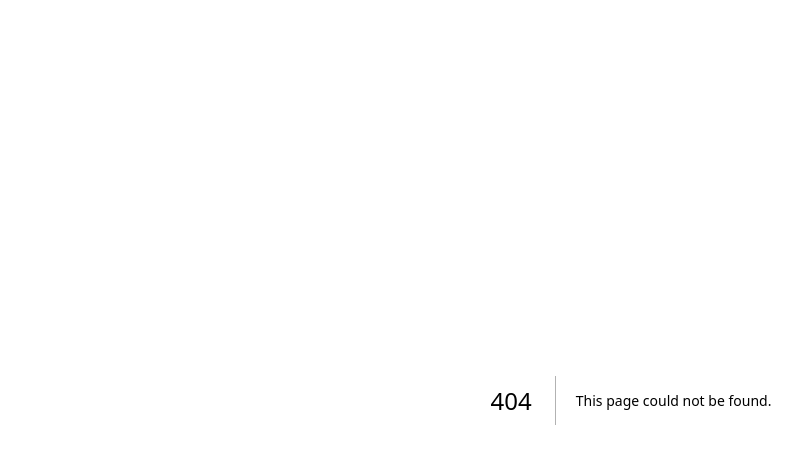
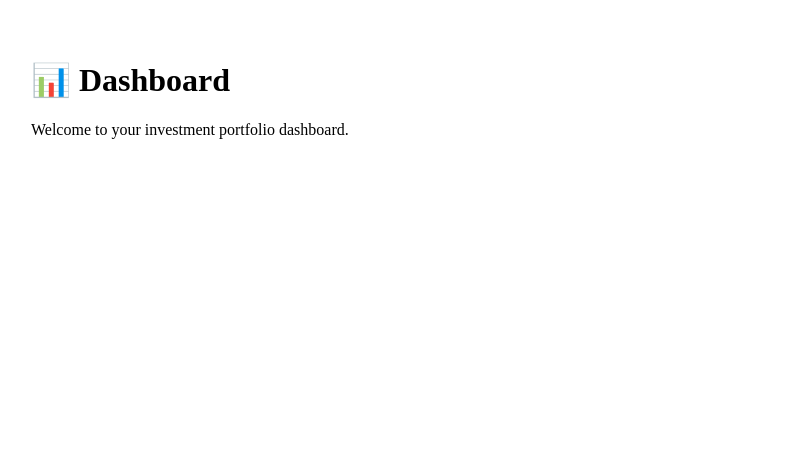
Before and after one commit to balajizxc/Investment-tracker, a Next.js app: page /dashboard in a window 1280 px wide. Before the commit this address had no page. Shown: the top 464 px of the page, without its empty margins (9-811 px from the left). Built offline with nearby package versions, Linux system fonts and the light colour scheme.

Commit message:
Create dashboard.tsx

```diff
--- /dev/null
+++ b/pages/dashboard.tsx
@@ -0,0 +1,12 @@
+// pages/dashboard.tsx
+import React from 'react';
+
+export default function Dashboard() {
+  return (
+    <div style={{ padding: '2rem' }}>
+      <h1>📊 Dashboard</h1>
+      <p>Welcome to your investment portfolio dashboard.</p>
+      {/* Add charts, balances, etc. */}
+    </div>
+  );
+}
```
